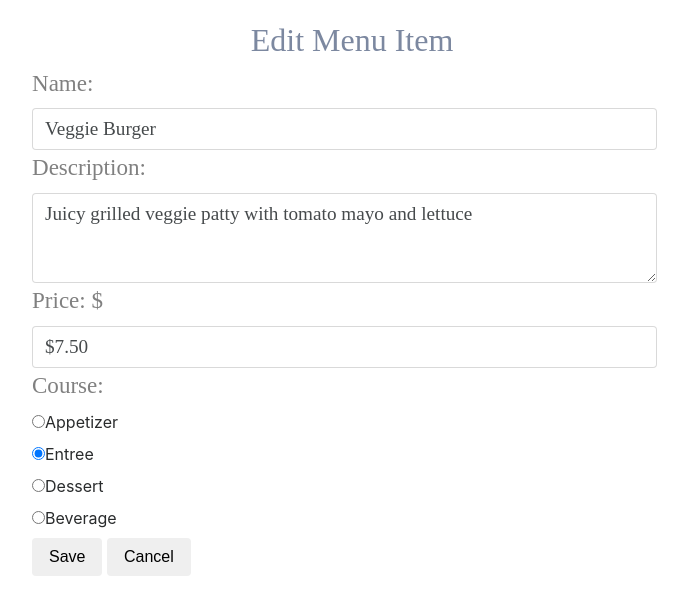
After one commit to Rachelspdo/Build-Catalog, a Flask app: page /restaurant/1/menu/1/edit in a window 1280 px wide. The commit adds this page. Shown: the part 432-1024 px from the top of the page, without its empty margins (288-976 px from the left). Run offline with Flask 2, Linux system fonts and the light colour scheme; some libraries are stand-ins or nearby versions; some web fonts are replaced.

Commit message:
Add editmenu html templates and styles

```diff
--- a/application.py
+++ b/application.py
@@ -1,4 +1,5 @@
-from flask import Flask, render_template
+from flask import Flask, render_template, request, redirect,jsonify, url_for, flash
+app = Flask(__name__)
 from sqlalchemy import create_engine
 from sqlalchemy.orm import sessionmaker
 from database_setup import Base, Restaurant, MenuItem
@@ -26,6 +27,13 @@ def showMenu(restaurant_id):
     items = session.query(MenuItem).filter_by(restaurant_id = restaurant_id).all()
     return render_template('menupage.html', items = items, restaurant = restaurant)
 
+#Edit a menu item
+@app.route('/restaurant/<int:restaurant_id>/menu/<int:menu_id>/edit', methods=['GET', 'POST'])
+def editMenuItem(restaurant_id, menu_id):
+    editedItem = session.query(MenuItem).filter_by(id = menu_id).one()
+    restaurant = session.query(Restaurant).filter_by(id = restaurant_id).one()
+    return render_template('editmenuitem.html', restaurant_id=restaurant_id, menu_id=menu_id, item=editedItem)
+
 if __name__ == '__main__':
     app.debug = True
     app.run(host='0.0.0.0', port=8000)
--- a/static/css/styles.css
+++ b/static/css/styles.css
@@ -2,90 +2,7 @@
 * {
     box-sizing: border-box;
 }
-
-.banner-picture {
-  background-image: url("https://image.ibb.co/ckuPNb/brooke_lark_158017.jpg");
-  background-size: cover;
-  max-width: 100%;
-  height: 30vw;
-  margin-top: 2vw;
-  text-align: center;
-}
-
-h1 {
-  color: blue;
-  text-align: right;
-  margin: auto;
-  font-size: 1.5vw;
-}
-
-h2 {
-  margin-top: 6vw;
-  margin-bottom: 9vw;
-  text-align: center;
-  color: #7c88a0;
-  font-size: 4vw;
-  font-family: 'UniqueRegular';
-}
-
-h3 {
-  font-family: "LatoRegular";
-  text-align: center;
-  color: #7c88a0;
-  font-size: 2.5vw;
-  border-bottom: 1px solid;
-  margin-bottom: 2vw;
-  padding-bottom: 1vw;
-  padding-top: 1vw;
-}
-
-h4 {
-  font-family: "LatoRegular";
-  margin: auto;
-  color: #e85d00;
-  font-size: 1.7vw;
-}
-
-h5 {
-  color: #7c88a0;
-  font-size: 2.5vw;
-  font-family: 'UniqueRegular';
-  text-align: center;
-}
-
-h6 {
-  font-family: "LatoRegular";
-  color: gray;
-  font-size: 1.8vw;
-  border-bottom: 1px solid;
-  text-align: center;
-}
-
-p {
-  text-align: justify;
-  font-family: 'GidoleRegular';
-  font-weight: normal;
-  font-style: normal;
-  font-size: 1.5vw;
-}
-
-.main-section {
-  padding-top: 3vw;
-  padding-bottom: 3vw;
-  border: 3px solid #bf8b37;
-  border-radius: 1vw;
-}
-
-
-.category {
-  border-right: 3px solid #bf8b37;
-}
-
-img {
-  height: 10vw;
-  display: block;
-}
-
+/*general page set-up */
 .list {
   height: auto;
 }
@@ -102,3 +19,112 @@ img {
 .page-space {
   margin-top: 4vw;
 }
+
+/*banner picture in every page*/
+.banner-picture {
+  background-image: url("https://image.ibb.co/ckuPNb/brooke_lark_158017.jpg");
+  background-size: cover;
+  max-width: 100%;
+  height: 30vw;
+  margin-top: 2vw;
+  text-align: center;
+}
+
+/*login button*/
+h1 {
+  color: blue;
+  text-align: right;
+  margin: auto;
+  font-size: 1.5vw;
+}
+
+/*Restaurant Name*/
+h2 {
+  margin-top: 6vw;
+  margin-bottom: 9vw;
+  text-align: center;
+  color: #7c88a0;
+  font-size: 4vw;
+  font-family: 'UniqueRegular';
+}
+
+/*Title purpose for each pages*/
+h3 {
+  font-family: "LatoRegular";
+  text-align: center;
+  color: #7c88a0;
+  font-size: 2.5vw;
+  border-bottom: 1px solid;
+  margin-bottom: 2vw;
+  padding-bottom: 1vw;
+  padding-top: 1vw;
+}
+
+/*Menu Item Name*/
+h4 {
+  font-family: "LatoRegular";
+  margin: auto;
+  color: #e85d00;
+  font-size: 1.7vw;
+}
+
+/*Page Category style */
+h5 {
+  color: #7c88a0;
+  font-size: 2.5vw;
+  font-family: 'UniqueRegular';
+  text-align: center;
+}
+
+/*Menu Names*/
+h6 {
+  font-family: "LatoRegular";
+  color: gray;
+  font-size: 1.8vw;
+  border-bottom: 1px solid;
+  text-align: center;
+}
+
+/*Menu Item Description*/
+p {
+  text-align: justify;
+  font-family: 'GidoleRegular';
+  font-weight: normal;
+  font-style: normal;
+  font-size: 1.5vw;
+}
+
+.main-section {
+  padding-top: 3vw;
+  padding-bottom: 3vw;
+  border: 3px solid #bf8b37;
+  border-radius: 1vw;
+}
+
+.category {
+  border-right: 3px solid #bf8b37;
+}
+
+/*img for menupage*/
+img {
+  height: 10vw;
+  display: block;
+}
+
+
+
+/*form, button, input in edit html */
+.menu-input {
+  font-family: "LatoRegular";
+  color: gray;
+  font-size: 1.8vw;
+}
+
+.form {
+  padding-left: 25%;
+}
+
+.form-control {
+  font-family: 'GidoleRegular';
+  font-size: 1.5vw;
+}
--- /dev/null
+++ b/templates/editmenuitem.html
@@ -0,0 +1,69 @@
+<!DOCTYPE html>
+<html lang="en">
+<head>
+  <meta charset="utf-8">
+  <meta name="viewport" content="width=device-width, initial-scale=1">
+  <link rel="stylesheet" href="https://maxcdn.bootstrapcdn.com/bootstrap/4.0.0-alpha.6/css/bootstrap.min.css">
+  <link rel="stylesheet" href="https://cdnjs.cloudflare.com/ajax/libs/font-awesome/4.7.0/css/font-awesome.min.css">
+  <link rel="stylesheet" media="screen" href="https://fontlibrary.org/face/lato" type="text/css"/>
+  <link rel="stylesheet" media="screen" href="https://fontlibrary.org/face/gidole-regular" type="text/css"/>
+  <link rel="stylesheet" media="screen" href="https://fontlibrary.org/face/unique" type="text/css"/>
+  <link rel=stylesheet type=text/css href="{{ url_for('static', filename='css/styles.css') }}">
+</head>
+<body>
+	<!--Header Banner section -->
+	<div class="container-fluid">
+	  <h1> Login </h1>
+	  <div class="banner-picture">
+	  </div>
+	  <br>
+		</div>
+		<div><h5>Edit Menu Item</h5>
+	</div>
+
+	<!--Edit Menu Item Form -->
+	<div class="row">
+		<div class="col-9 form ">
+			<form action="#" method = "post">
+				<div class="form-group">
+					<div class="menu-input"><label for="name">Name:</label>
+					<input type ="text" maxlength="100" class="form-control" name="name" value="{{ item.name }}"></div>
+					<div class="menu-input"><label for="description">Description:</label></div>
+					<div><textarea class="form-control" maxlength="250" rows="3" name="description">{{item.description}}</textarea></div>
+					<div class="menu-input">
+						<label for="price">Price: $</label>
+						<input type ="text" maxlength="10" class="form-control" name="price" value="{{item.price}}">
+					</div>
+					<!--Cetegorize Menu Item -->
+					<div class="menu-input"><label for="course">Course:</label></div>
+					<div class="radio">
+					  <label>
+					    <input type="radio" name="course" id="course1" value="Appetizer" {% if item.course == 'Appetizer'%}checked{%endif%}>Appetizer
+					  </label>
+					</div>
+					<div class="radio">
+					  <label>
+					    <input type="radio" name="course" id="course2" value="Entree" {% if item.course == 'Entree' %}checked{%endif%}>Entree
+					  </label>
+					</div>
+					<div class="radio">
+					  <label>
+					    <input type="radio" name="course" id="course3" value="Dessert" {% if item.course == 'Dessert'%}checked{%endif%}>Dessert
+					  </label>
+					</div>
+					<div class="radio">
+					  <label>
+					    <input type="radio" name="course" id="course4" value="Beverage" {%if item.course =='Beverage'%}checked{%endif%}>Beverage
+					  </label>
+					</div>
+					<button type="submit" class="btn btn-default" id="submit" type="submit">
+					<span class="glyphicon glyphicon-ok" aria-hidden="true"></span>Save</button>
+					<a href = '{{url_for('showRestaurants')}}'>
+						<button class="btn btn-default delete">
+						<span class="glyphicon glyphicon-remove" aria-hidden="true"></span> Cancel</button>
+					</a>
+				</div>
+			</form>
+		</div>
+	</div>
+</body>
--- a/templates/mainpage.html
+++ b/templates/mainpage.html
@@ -11,6 +11,7 @@
   <link rel=stylesheet type=text/css href="{{ url_for('static', filename='css/styles.css') }}">
 </head>
 <body>
+  <!--Header Banner section -->
 <div class="container-fluid">
   <h1> Login </h1>
   <div class="banner-picture">
--- a/templates/menupage.html
+++ b/templates/menupage.html
@@ -12,11 +12,12 @@
   <link rel=stylesheet type=text/css href="{{ url_for('static', filename='css/styles.css') }}">
 </head>
 <body>
+  <!--Header Banner section -->
 <div class="container-fluid">
   <div> <h1> Login </h1> </div>
   <div class="banner-picture"></div>
   <div><h2>{{restaurant.name}}</h2></div>
-
+<!--List all items in menu by category -->
   {% if items !=[] %}
   <div class="row">
     <div class="col-6 col-sm-3 list">
```
